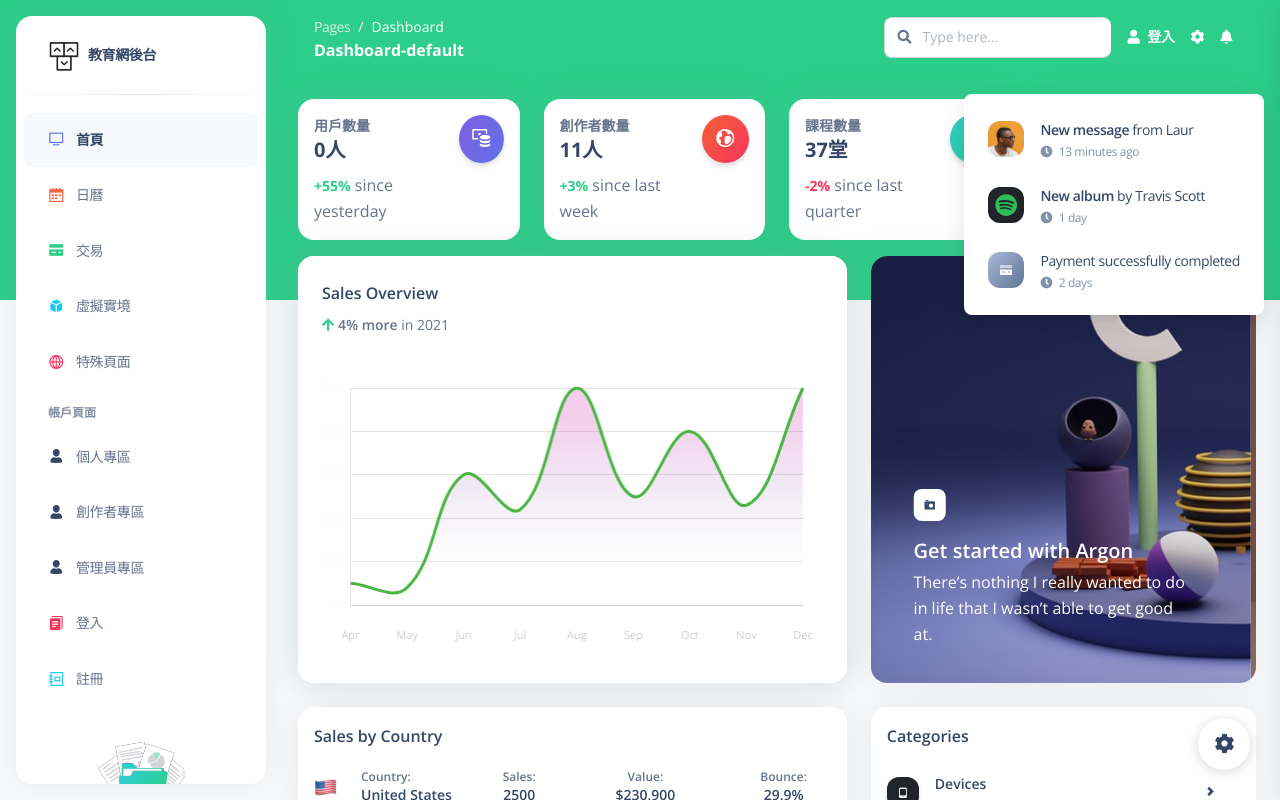
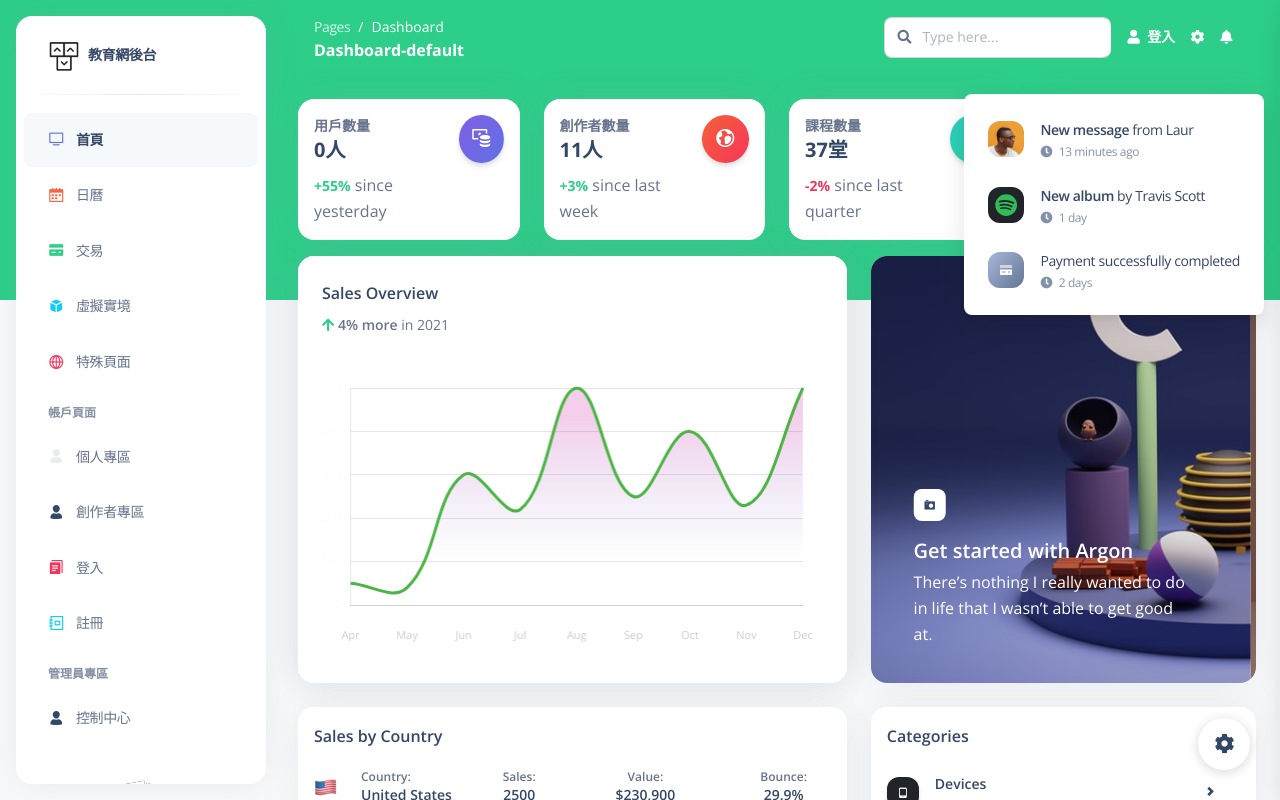
Before and after one commit to Chester930/learn_vue_manage, a Vue app: page /dashboard-default in a window 1280 px wide. Shown: the top 800 px of the page. Built offline with nearby package versions, Linux system fonts and the light colour scheme; no server answers.

Commit message:
修正登入頁面。區分管理員與會員介面

```diff
--- a/src/examples/Sidenav/SidenavList.vue
+++ b/src/examples/Sidenav/SidenavList.vue
@@ -108,7 +108,7 @@ const getRoute = () => {
           :navText="isRTL ? 'حساب تعريفي' : '個人專區'"
         >
           <template v-slot:icon>
-            <i class="ni ni-single-02 text-dark text-sm opacity-10"></i>
+            <i class="ni ni-single-02 text-dark text-sm opacity-1"></i>
           </template>
         </sidenav-item>
       </li>
@@ -125,17 +125,7 @@ const getRoute = () => {
         </sidenav-item>
       </li>
 
-      <li class="nav-item">
-        <sidenav-item
-          to="/Admin"
-          :class="getRoute() === 'admin' ? 'active' : ''"
-          :navText="isRTL ? 'حساب تعريفي' : '管理員專區'"
-        >
-          <template v-slot:icon>
-            <i class="ni ni-single-02 text-dark text-sm opacity-10"></i>
-          </template>
-        </sidenav-item>
-      </li>
+
 
       <li class="nav-item">
         <sidenav-item
@@ -157,6 +147,34 @@ const getRoute = () => {
         >
           <template v-slot:icon>
             <i class="ni ni-collection text-info text-sm opacity-10"></i>
+          </template>
+        </sidenav-item>
+      </li>
+      <li class="mt-3 nav-item">
+        <h6
+          v-if="isRTL"
+          class="text-xs ps-4 text-uppercase font-weight-bolder opacity-6"
+          :class="isRTL ? 'me-4' : 'ms-2'"
+        >
+          特殊頁面
+        </h6>
+
+        <h6
+          v-else
+          class="text-xs ps-4 text-uppercase font-weight-bolder opacity-6"
+          :class="isRTL ? 'me-4' : 'ms-2'"
+        >
+        管理員專區
+        </h6>
+      </li>
+      <li class="nav-item">
+        <sidenav-item
+          to="/Admin"
+          :class="getRoute() === 'admin' ? 'active' : ''"
+          :navText="isRTL ? 'حساب تعريفي' : '控制中心'"
+        >
+          <template v-slot:icon>
+            <i class="ni ni-single-02 text-dark text-sm opacity-10"></i>
           </template>
         </sidenav-item>
       </li>
--- a/src/views/Signin.vue
+++ b/src/views/Signin.vue
@@ -53,16 +53,27 @@ const handleLogin = async () => {
       password: password.value
     });
 
-    console.log("登入成功:", response.data);
-    successMessage.value = "登入成功！正在跳轉到首頁...";
+    const data = response.data;
 
-    setTimeout(() => {
-      router.push('/');  // 假設首頁的路由是 '/'
-    }, 1000);
+    if (data.success) {
+      console.log("登入成功:", data);
+      successMessage.value = data.message;
+
+      // 存儲 token 和用戶信息
+      localStorage.setItem('token', data.token);
+      store.commit('setUser', { id: data.id, email: data.email });
+
+      setTimeout(() => {
+        router.push('/');  // 假設首頁的路由是 '/'
+      }, 1000);
+    } else {
+      console.error("登入失敗:", data);
+      errorMessage.value = data.message;
+    }
 
   } catch (error) {
-    console.error("登入失敗:", error);
-    errorMessage.value = "登入失敗，請檢查您的郵箱和密碼";
+    console.error("登入請求失敗:", error);
+    errorMessage.value = "登入請求失敗，請稍後再試";
   } finally {
     isLoading.value = false;
   }
```
